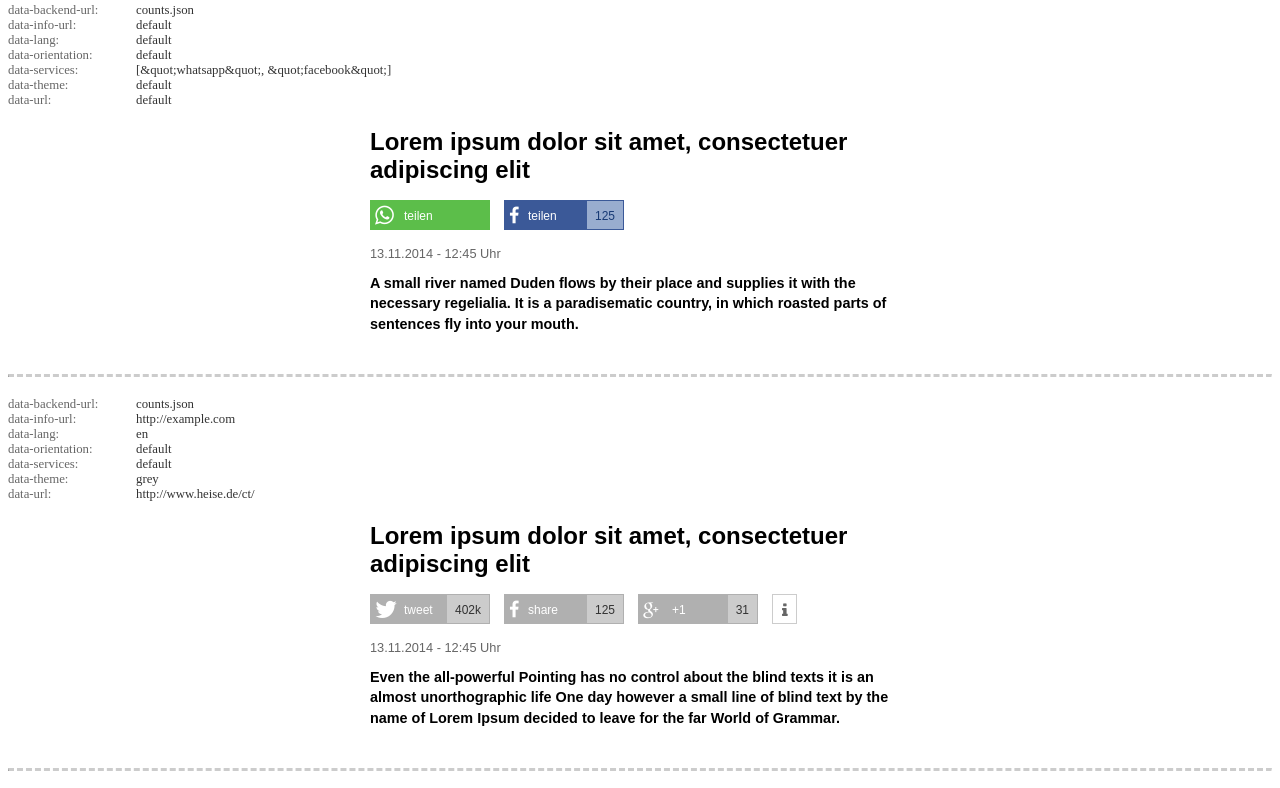
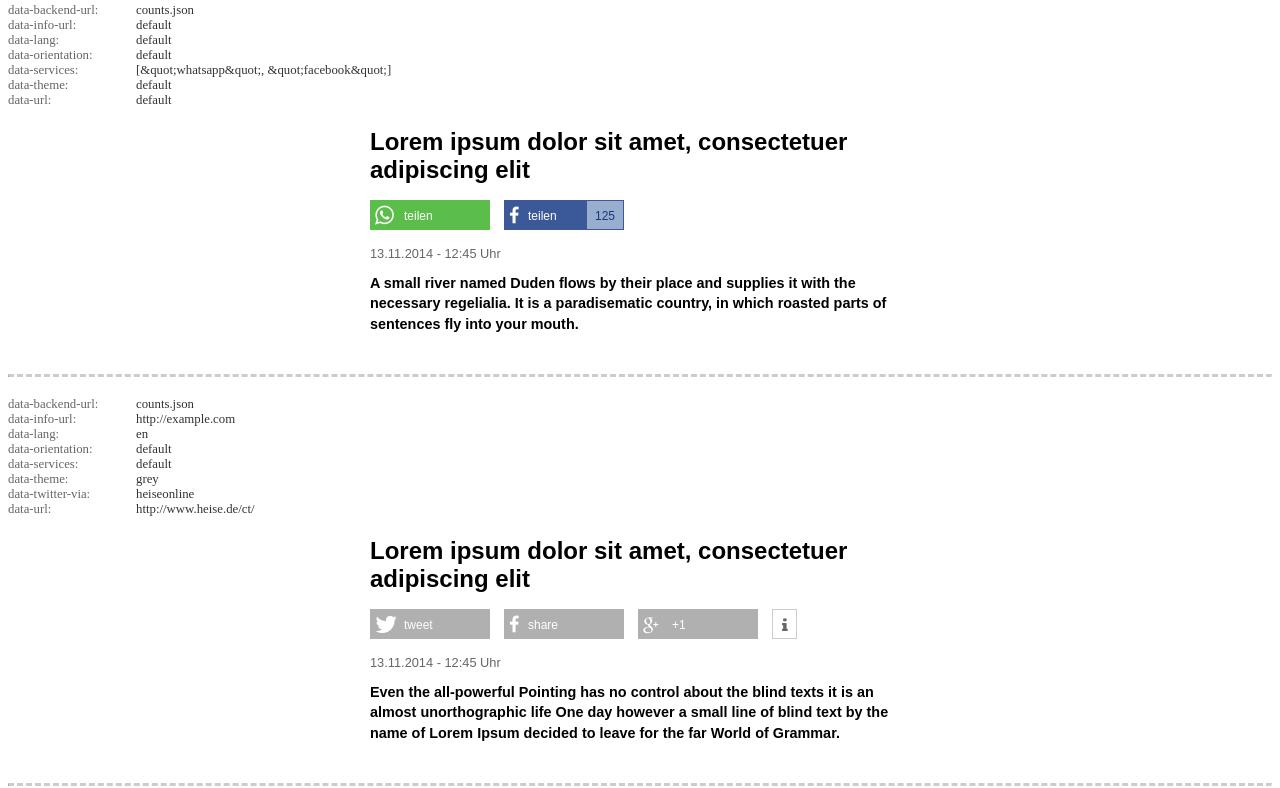
Before and after one commit to heiseonline/shariff, a plain HTML site: page index.html in a window 1280 px wide. Shown: the part 404-1192 px from the top of the page. Drawn offline with Linux system fonts and the light colour scheme.

Commit message:
add data-twitter-via example

```diff
--- a/index.html
+++ b/index.html
@@ -50,12 +50,13 @@
         <dt>data-orientation:</dt><dd>default</dd>
         <dt>data-services:</dt><dd>default</dd>
         <dt>data-theme:</dt><dd>grey</dd>
+        <dt>data-twitter-via:</dt><dd>heiseonline</dd>
         <dt>data-url:</dt><dd>http://www.heise.de/ct/</dd>
     </dl>
     <article class="slim">
         <header>
             <h1>Lorem ipsum dolor sit amet, consectetuer adipiscing elit</h1>
-            <div data-backend-url="counts.json" data-theme="grey" data-lang="en" class="shariff" data-url="http://www.heise.de/ct/" data-info-url="http://example.com"></div>
+            <div data-backend-url="/shariff/" data-theme="grey" data-lang="en" class="shariff" data-url="http://www.heise.de/ct/" data-info-url="http://example.com" data-twitter-via="heiseonline"></div>
             <time datetime="2014-11-13T10:45:00+02:00">13.11.2014 - 12:45 Uhr</time>
         </header>
         <p class="deck">Even the all-powerful Pointing has no control about the blind texts it is an almost unorthographic life One day however a small line of blind text by the name of Lorem Ipsum decided to leave for the far World of Grammar.</p>
```
